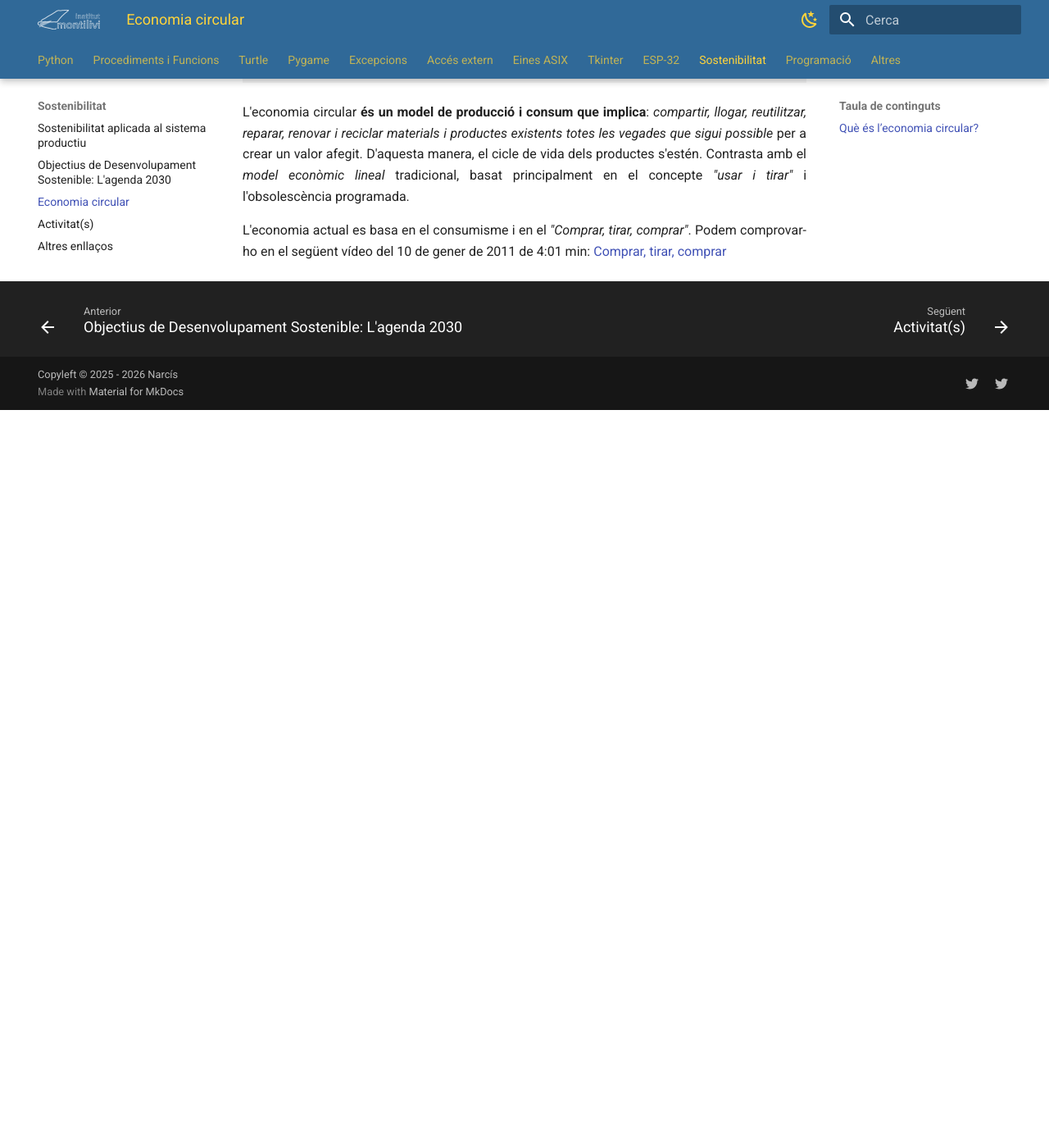
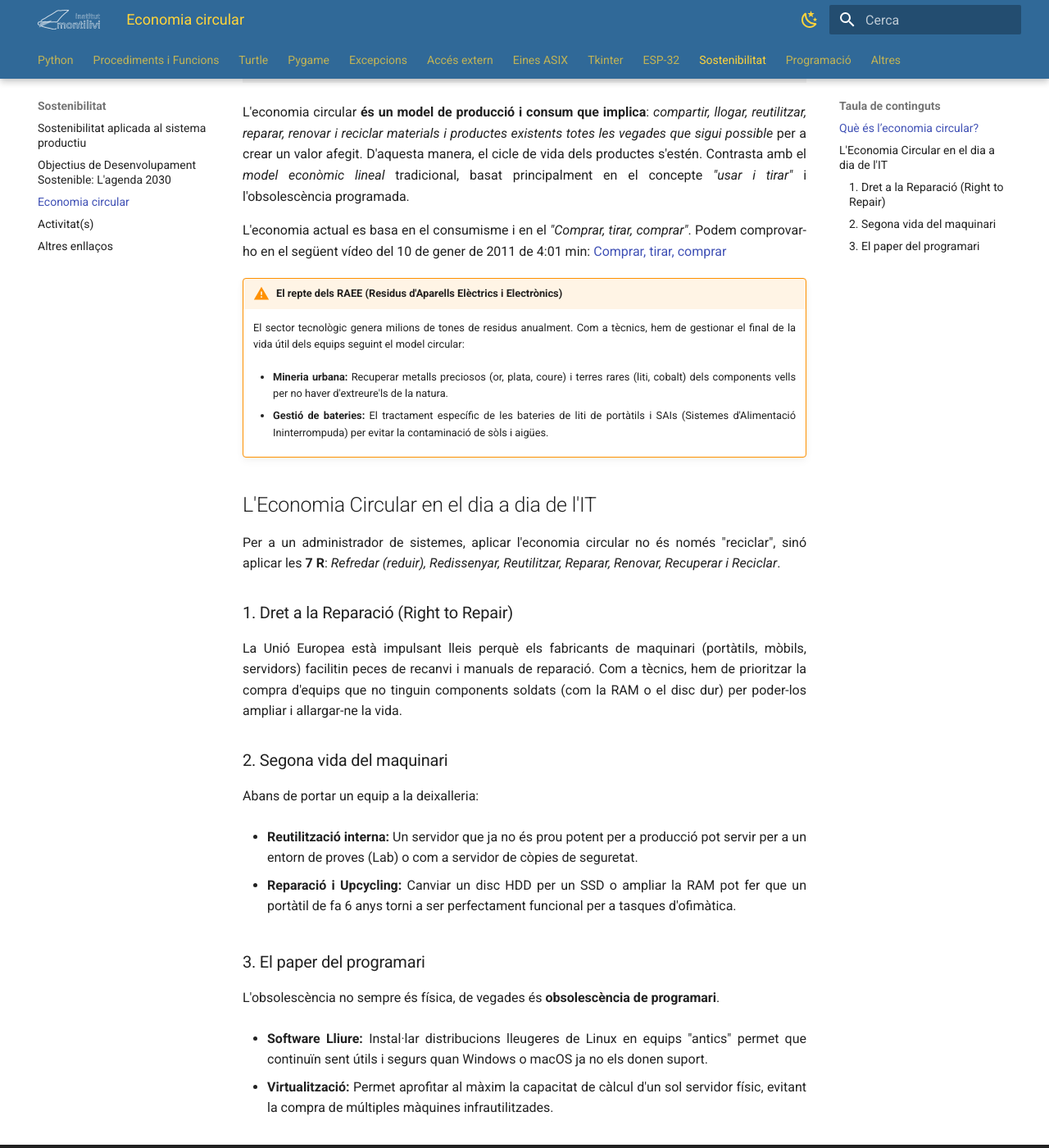
Before and after one commit to nbuisac/ASIX_OPT, an MkDocs documentation site: the page built from docs/sostenibilitat/sostenibilitat_003.md, in a window 1280 px wide and 1400 px high, scrolled down 1194 px. Shown: the whole window at 82% size. Built offline with MkDocs 1.6.1 and Material for MkDocs 9.7.7, drawn with Linux system fonts in a browser that asks for light colours; before the commit the page ends 1694 px from its top, so only the background shows below that.

Commit message:
Ampliacio sostenibilitat

```diff
--- a/docs/sostenibilitat/sostenibilitat_003.md
+++ b/docs/sostenibilitat/sostenibilitat_003.md
@@ -15,7 +15,35 @@ L'economia circular **és un model de producció i consum que implica**: *compar
 
 L'economia actual es basa en el consumisme i en el *"Comprar, tirar, comprar"*. Podem comprovar-ho en el següent vídeo del 10 de gener de 2011 de 4:01 min: [Comprar, tirar, comprar][videoComprarTirarComprar]
 
+!!! warning "El repte dels RAEE (Residus d'Aparells Elèctrics i Electrònics)"
+    El sector tecnològic genera milions de tones de residus anualment. Com a tècnics, hem de gestionar el final de la vida útil dels equips seguint el model circular:
 
+    * **Mineria urbana:** Recuperar metalls preciosos (or, plata, coure) i terres rares (liti, cobalt) dels components vells per no haver d'extreure'ls de la natura.
+
+    * **Gestió de bateries:** El tractament específic de les bateries de liti de portàtils i SAIs (Sistemes d'Alimentació Ininterrompuda) per evitar la contaminació de sòls i aigües.
+
+## L'Economia Circular en el dia a dia de l'IT
+
+Per a un administrador de sistemes, aplicar l'economia circular no és només "reciclar", sinó aplicar les **7 R**: *Refredar (reduir), Redissenyar, Reutilitzar, Reparar, Renovar, Recuperar i Reciclar*.
+
+### 1. Dret a la Reparació (Right to Repair)
+La Unió Europea està impulsant lleis perquè els fabricants de maquinari (portàtils, mòbils, servidors) facilitin peces de recanvi i manuals de reparació. Com a tècnics, hem de prioritzar la compra d'equips que no tinguin components soldats (com la RAM o el disc dur) per poder-los ampliar i allargar-ne la vida.
+
+### 2. Segona vida del maquinari
+
+Abans de portar un equip a la deixalleria:
+
+* **Reutilització interna:** Un servidor que ja no és prou potent per a producció pot servir per a un entorn de proves (Lab) o com a servidor de còpies de seguretat.
+
+* **Reparació i Upcycling:** Canviar un disc HDD per un SSD o ampliar la RAM pot fer que un portàtil de fa 6 anys torni a ser perfectament funcional per a tasques d'ofimàtica.
+
+### 3. El paper del programari
+
+L'obsolescència no sempre és física, de vegades és **obsolescència de programari**.
+
+* **Software Lliure:** Instal·lar distribucions lleugeres de Linux en equips "antics" permet que continuïn sent útils i segurs quan Windows o macOS ja no els donen suport.
+
+* **Virtualització:** Permet aprofitar al màxim la capacitat de càlcul d'un sol servidor físic, evitant la compra de múltiples màquines infrautilitzades.
 
 [videoEconomiaCircular]:    https://www.youtube.com/watch?v=Lc4-2cVKxp0 "Video d'Economia Circular"
 [promocioConsumSostenible]:  https://www.europarl.europa.eu/topics/es/article/20201119STO92005/como-promueve-la-ue-el-consumo-sostenible "Promoció del Conum Sostenible"
```
Also changed, not shown: docs/ASIX/asix_902.md (+12 -5 lines), docs/sostenibilitat/sostenibilitat_001.md (+13 -0 lines), docs/sostenibilitat/sostenibilitat_002.md (+28 -0 lines), docs/sostenibilitat/img/energies.png (added).
